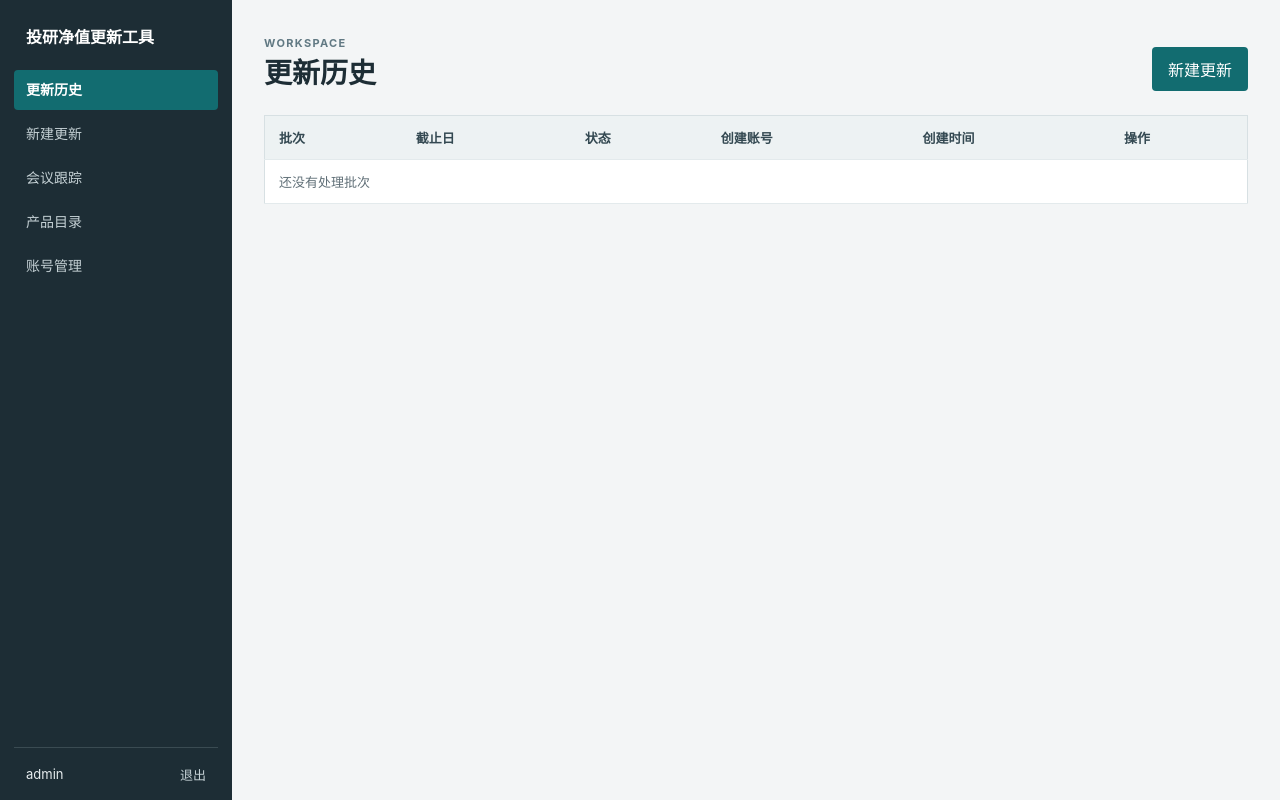
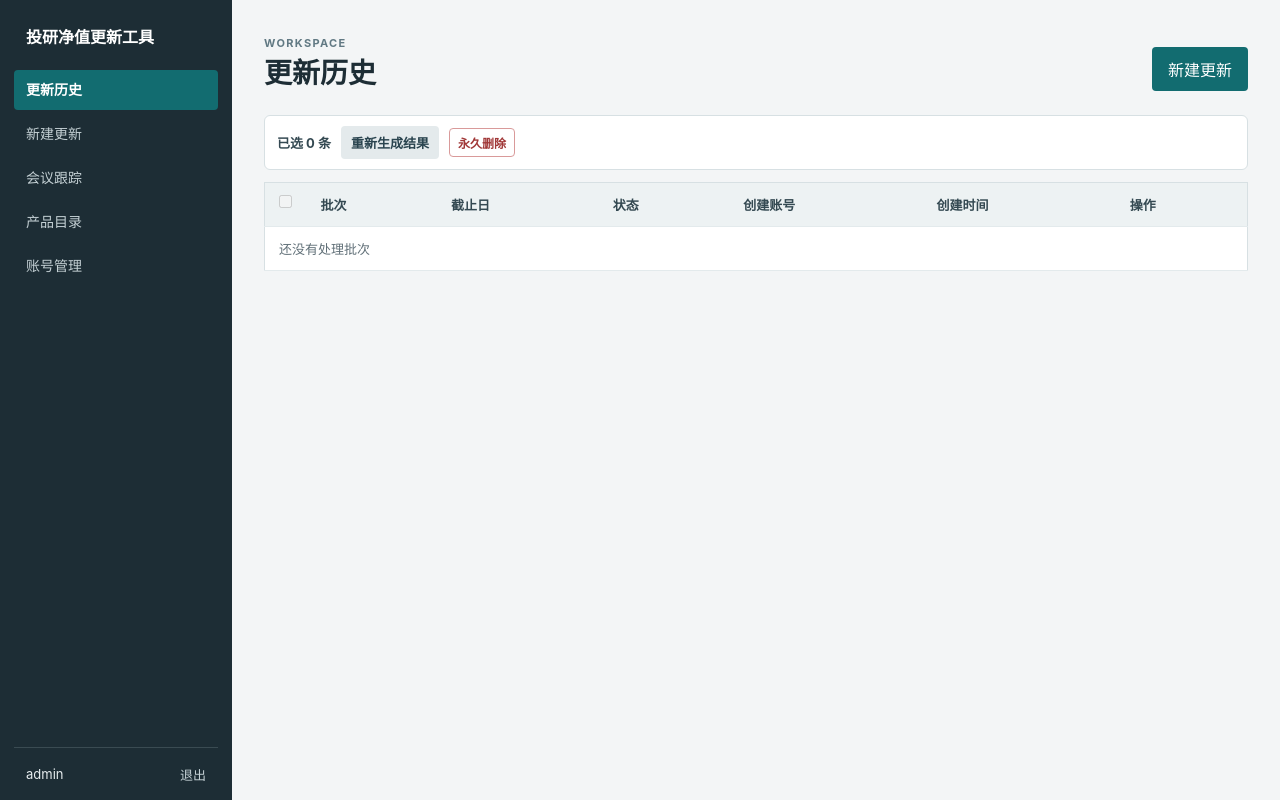
Before and after one commit to icekale/nav-updater, a FastAPI app: page /updates in a window 1280 px wide. Run offline with FastAPI, Linux system fonts and the light colour scheme; the visitor is signed in with stand-in values (Sample User, id 1); data comes from the database, SQL or seed files in the repository; data that the repository does not hold is empty.

Commit message:
feat: add batch controls to update history

```diff
--- a/app/static/app.css
+++ b/app/static/app.css
@@ -127,6 +127,26 @@ th { background: #edf2f3; color: #344952; font-weight: 700; }
 td:last-child, th:last-child { white-space: nowrap; }
 
 .table-actions { display: flex; align-items: center; gap: 12px; }
+
+.selection-cell { width: 42px; text-align: center; }
+
+.selection-cell input { margin: 0; accent-color: #126c70; }
+
+.batch-toolbar {
+  display: flex;
+  align-items: center;
+  gap: 10px;
+  margin-bottom: 12px;
+  padding: 10px 12px;
+  border: 1px solid #d7e0e3;
+  border-radius: 6px;
+  background: #ffffff;
+  color: #344952;
+  font-size: 13px;
+  font-weight: 700;
+}
+
+.batch-toolbar .button { padding: 7px 10px; border-radius: 4px; background: #e4eaec; color: #2a444f; }
 
 .inline-form { display: inline; }
 
@@ -267,6 +287,7 @@ td:last-child, th:last-child { white-space: nowrap; }
   .nav-link { flex: 0 0 auto; padding: 8px 10px; white-space: nowrap; }
   .sidebar-footer { margin-top: 12px; padding: 10px 0 0; }
   .container { padding: 28px 16px 56px; }
+  .batch-toolbar { align-items: flex-start; flex-wrap: wrap; }
   .page-heading, .result-summary { align-items: flex-start; flex-direction: column; }
   .review-meta, .filter-grid, .source-meta { grid-template-columns: 1fr; }
   .review-actions, .import-panel, .import-form { align-items: flex-start; flex-direction: column; }
--- a/app/templates/updates.html
+++ b/app/templates/updates.html
@@ -5,12 +5,21 @@
   <a class="primary button" href="/updates/new">新建更新</a>
 </div>
 {% if notice %}<p class="notice">{{ notice }}</p>{% endif %}
+<form id="batch-run-form" method="post" action="/updates/batch">
+  <input type="hidden" name="token" value="{{ csrf_token }}">
+  <div id="batch-toolbar" class="batch-toolbar" hidden aria-live="polite">
+    <span id="selected-run-count">已选 0 条</span>
+    <button class="button" type="submit" name="action" value="requeue">重新生成结果</button>
+    <button class="danger-button" type="submit" name="action" value="delete">永久删除</button>
+  </div>
+</form>
 <div class="table-wrap">
   <table>
-    <thead><tr><th>批次</th><th>截止日</th><th>状态</th><th>创建账号</th><th>创建时间</th><th>操作</th></tr></thead>
+    <thead><tr><th class="selection-cell"><input id="select-all-runs" type="checkbox" aria-label="全选当前页批次" {% if not runs %}disabled{% endif %}></th><th>批次</th><th>截止日</th><th>状态</th><th>创建账号</th><th>创建时间</th><th>操作</th></tr></thead>
     <tbody>
       {% for run in runs %}
       <tr>
+        <td class="selection-cell"><input form="batch-run-form" type="checkbox" name="run_ids" value="{{ run.id }}" data-run-checkbox aria-label="选择批次 #{{ run.id }}"></td>
         <td>#{{ run.id }}</td>
         <td>{{ run.cutoff_date }}</td>
         <td><span class="status">{{ run.status }}</span></td>
@@ -25,9 +34,35 @@
         </td>
       </tr>
       {% else %}
-      <tr><td colspan="6" class="muted">还没有处理批次</td></tr>
+      <tr><td colspan="7" class="muted">还没有处理批次</td></tr>
       {% endfor %}
     </tbody>
   </table>
 </div>
+<script>
+  const batchForm = document.getElementById("batch-run-form");
+  const selectAllRuns = document.getElementById("select-all-runs");
+  const batchToolbar = document.getElementById("batch-toolbar");
+  const selectedRunCount = document.getElementById("selected-run-count");
+  const runCheckboxes = Array.from(document.querySelectorAll("[data-run-checkbox]"));
+
+  function updateBatchSelection() {
+    const selectedCount = runCheckboxes.filter((checkbox) => checkbox.checked).length;
+    batchToolbar.hidden = selectedCount === 0;
+    selectedRunCount.textContent = `已选 ${selectedCount} 条`;
+    selectAllRuns.checked = selectedCount === runCheckboxes.length && selectedCount > 0;
+    selectAllRuns.indeterminate = selectedCount > 0 && selectedCount < runCheckboxes.length;
+  }
+
+  selectAllRuns.addEventListener("change", () => {
+    runCheckboxes.forEach((checkbox) => { checkbox.checked = selectAllRuns.checked; });
+    updateBatchSelection();
+  });
+  runCheckboxes.forEach((checkbox) => checkbox.addEventListener("change", updateBatchSelection));
+  batchForm.addEventListener("submit", (event) => {
+    if (event.submitter.value === "delete" && !confirm("确定永久删除所选批次及其上传文件和结果文件吗？")) {
+      event.preventDefault();
+    }
+  });
+</script>
 {% endblock %}
```
Also changed, not shown: tests/e2e/test_lan_flow.py (+19 -0 lines).
